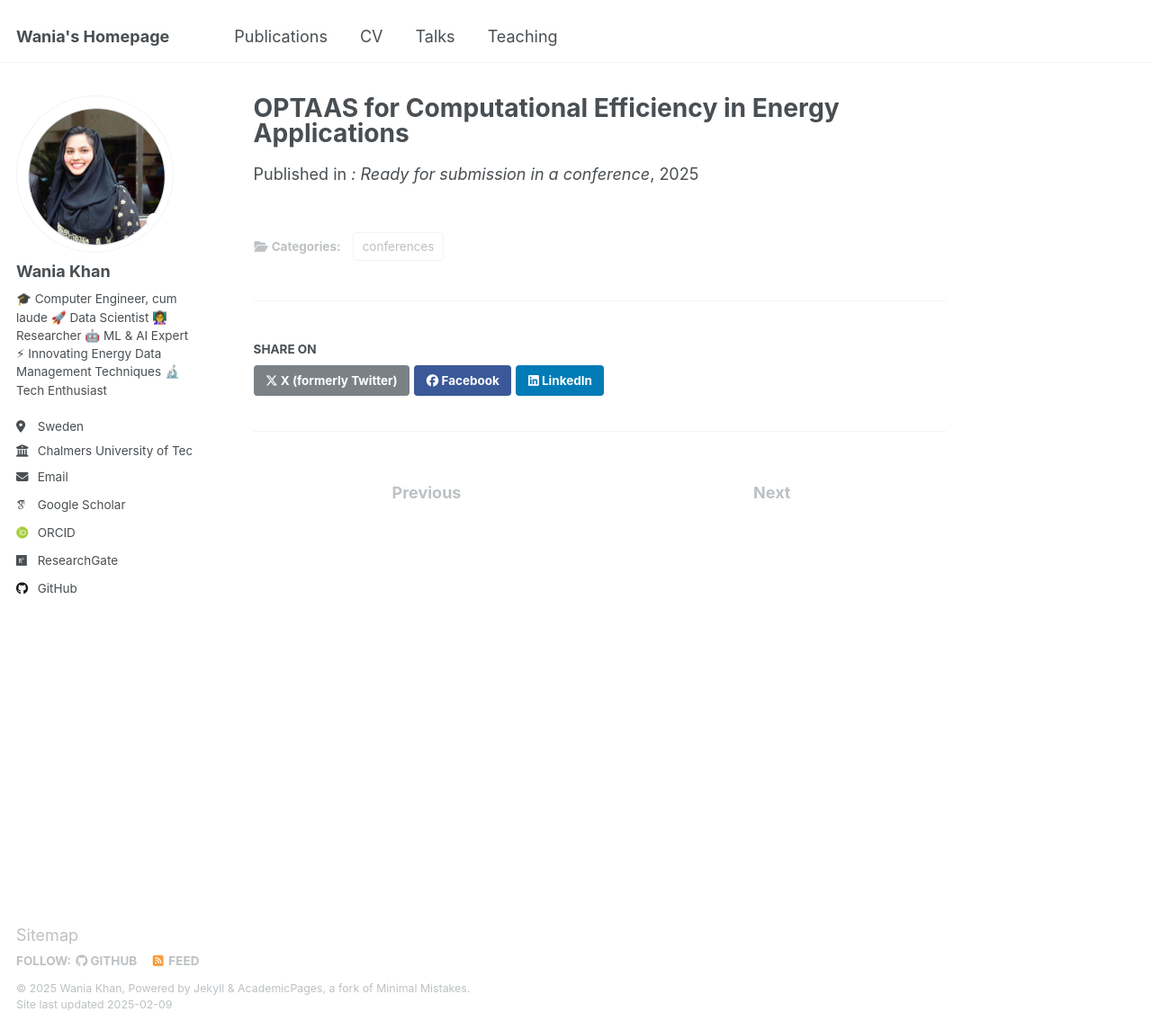
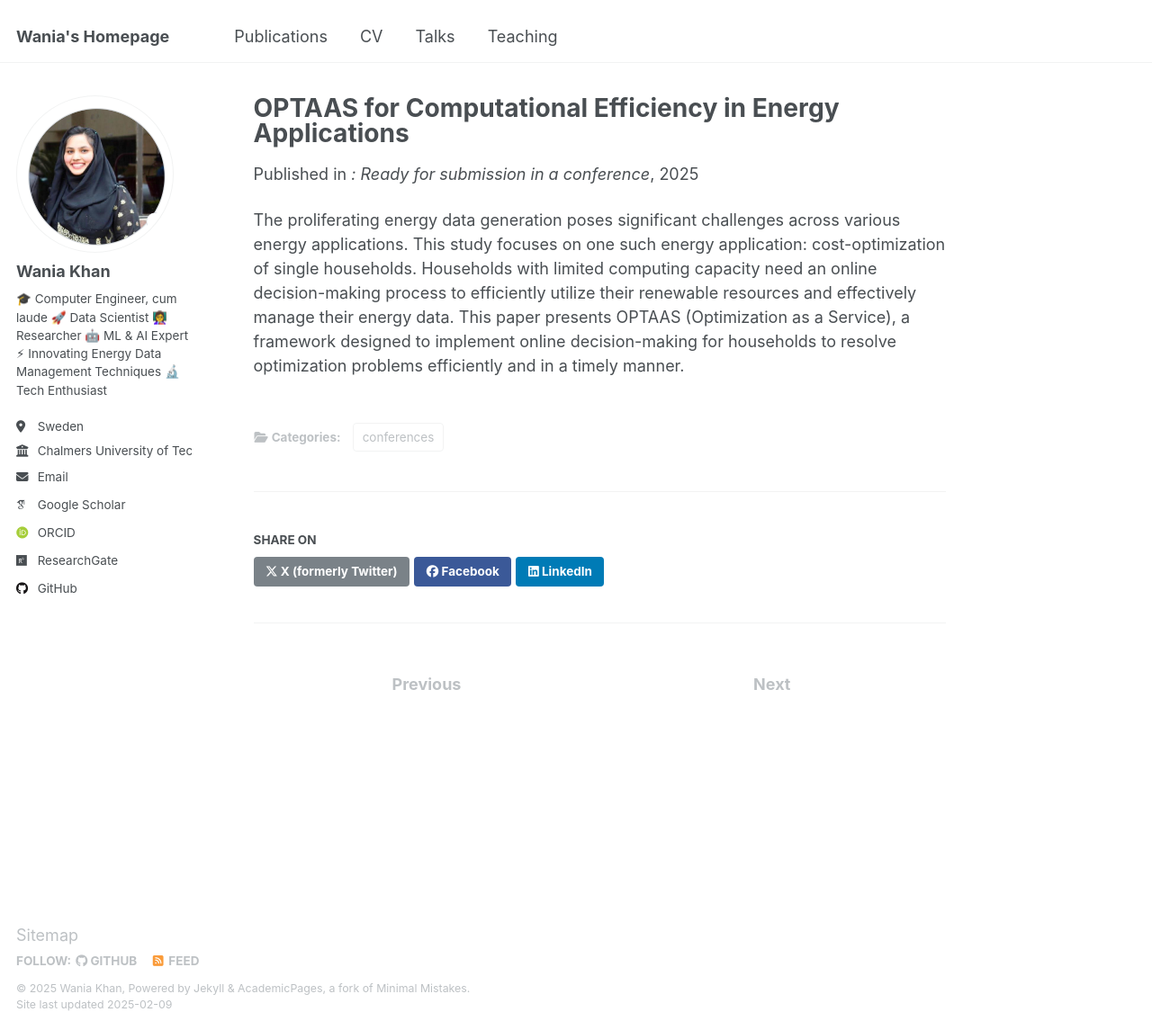
Before and after one commit to WaniaKhance/WaniaKhan-Profile, a Jekyll site: the page built from _publications/2010-10-01-paper-title-number-2.md, in a window 1280 px wide and 1145 px high. Shown: the whole window at 90% size. Built offline with Jekyll 4.4.1, drawn with Linux system fonts in a browser that asks for light colours; some web fonts are replaced.

Commit message:
Update 2010-10-01-paper-title-number-2.md

```diff
--- a/_publications/2010-10-01-paper-title-number-2.md
+++ b/_publications/2010-10-01-paper-title-number-2.md
@@ -10,3 +10,5 @@ venue: ': Ready for submission in a conference'
 #paperurl: 'Ready for submission.'
 #citation: 'Your Name, You. (2010). "Paper Title Number 2." <i>Journal 1</i>. 1(2).'
 ---
+
+The proliferating energy data generation poses significant challenges across various energy applications. This study focuses on one such energy application: cost-optimization of single households. Households with limited computing capacity need an online decision-making process to efficiently utilize their renewable resources and effectively manage their energy data. This paper presents OPTAAS (Optimization as a Service), a framework designed to implement online decision-making for households to resolve optimization problems efficiently and in a timely manner.
```
